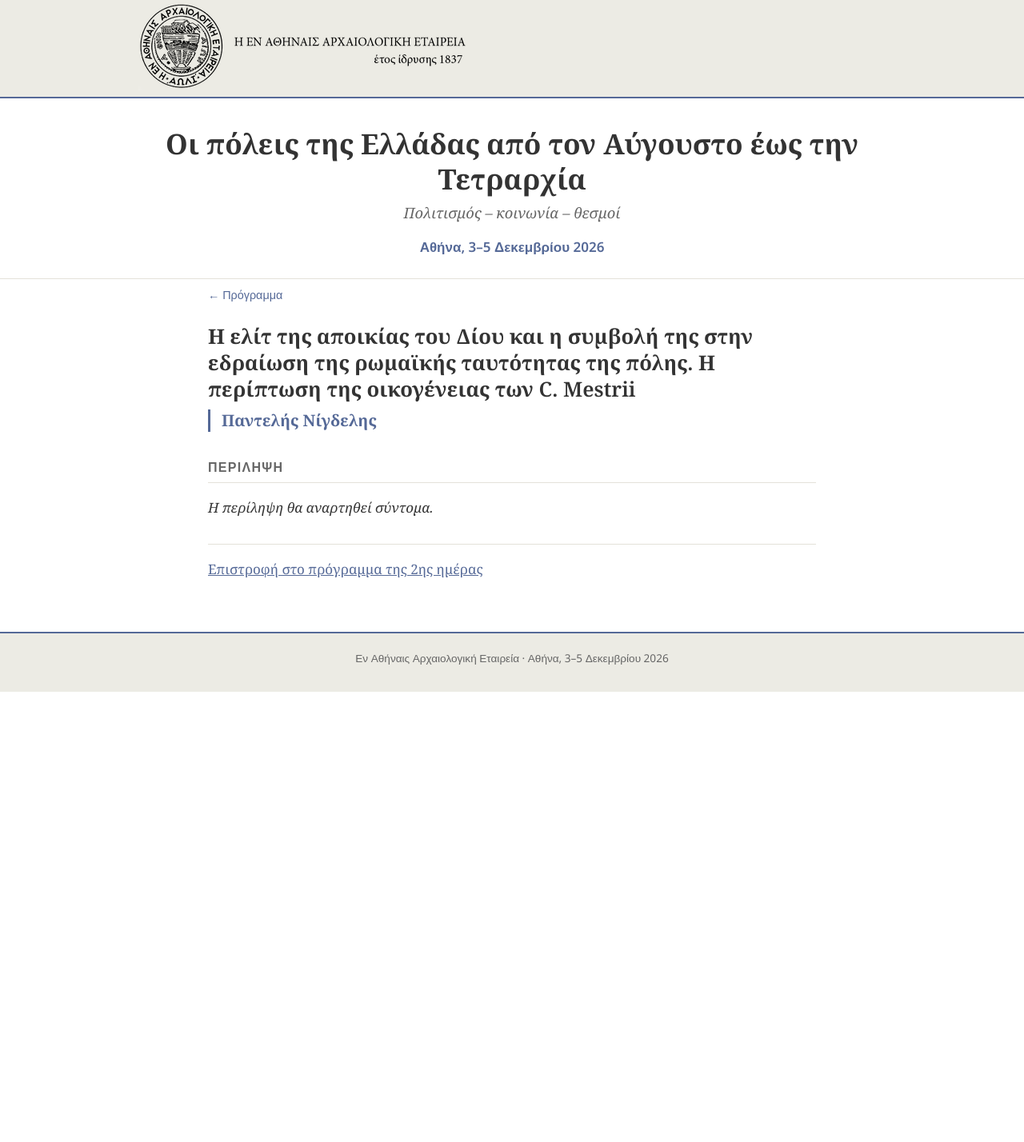
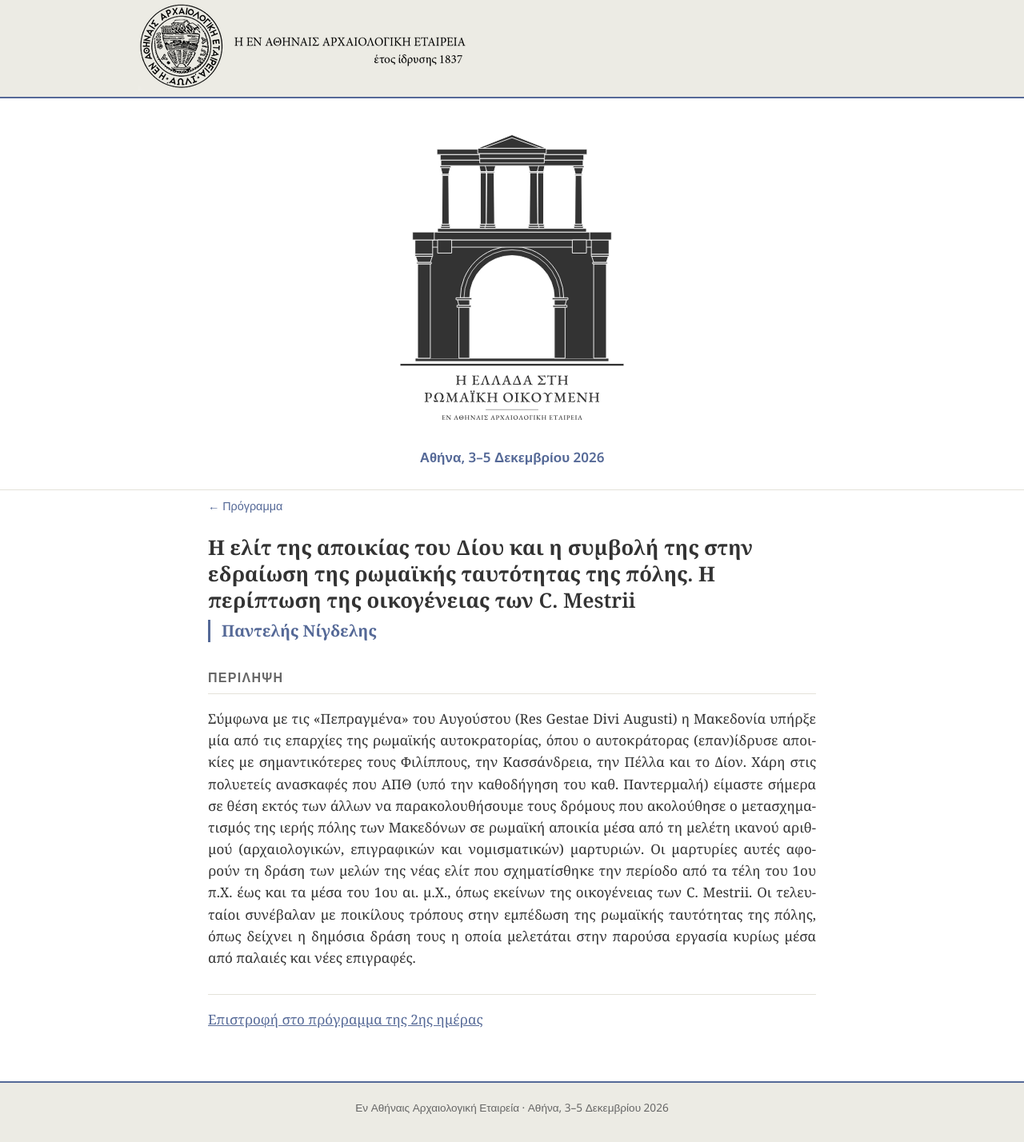
Before and after one commit to poleisinromangreece/programme, a Jekyll site: the page built from abstracts/Nigdelis.md, in a window 1280 px wide. Shown: the whole page at 80% size. Built offline with Jekyll 4.4.1, drawn with Linux system fonts in a browser that asks for light colours; before the commit the page ends 900 px from its top, so only the background shows below that.

Commit message:
Final programme

```diff
--- a/_layouts/default.html
+++ b/_layouts/default.html
@@ -21,8 +21,9 @@
 
   <section class="conf-head">
     <div class="wrap">
-      <a class="site-title" href="{{ '/' | relative_url }}">{{ site.title }}</a>
-      <p class="subtitle">{{ site.subtitle }}</p>
+      <a class="conference-logo" href="{{ '/' | relative_url }}">
+        <img src="{{ '/assets/images/arch_logo_dark-gray.svg' | relative_url }}" width="760" height="971" alt="{{ site.title | escape }} — {{ site.subtitle | escape }}">
+      </a>
       <p class="place-date">{{ site.place_date }}</p>
       {% if page.url == '/' %}
       <p class="venue">
--- a/abstracts/Nigdelis.md
+++ b/abstracts/Nigdelis.md
@@ -6,7 +6,7 @@
 ---
 ## Περίληψη
 
-*Η περίληψη θα αναρτηθεί σύντομα.*
+Σύμφωνα με τις «Πεπραγμένα» του Αυγούστου (Res Gestae Divi Augusti) η Μακεδονία υπήρξε μία από τις επαρχίες της ρωμαϊκής αυτοκρατορίας, όπου ο αυτοκράτoρας (επαν)ίδρυσε αποικίες με σημαντικότερες τους Φιλίππους, την Κασσάνδρεια, την Πέλλα και το Δίον. Χάρη στις πολυετείς ανασκαφές που ΑΠΘ (υπό την καθοδήγηση του καθ. Παντερμαλή) είμαστε σήμερα σε θέση εκτός των άλλων να παρακολουθήσουμε τους δρόμους που ακολούθησε ο μετασχηματισμός της ιερής πόλης των Μακεδόνων σε ρωμαϊκή αποικία μέσα από τη μελέτη ικανού αριθμού (αρχαιολογικών, επιγραφικών και νομισματικών) μαρτυριών. Οι μαρτυρίες αυτές αφορούν τη δράση των μελών της νέας ελίτ που σχηματίσθηκε την περίοδο από τα τέλη του 1ου π.Χ. έως και τα μέσα του 1ου αι. μ.Χ., όπως εκείνων της οικογένειας των C. Mestrii. Οι τελευταίοι συνέβαλαν με ποικίλους τρόπους στην εμπέδωση της ρωμαϊκής ταυτότητας της πόλης, όπως δείχνει η δημόσια δράση τους η οποία μελετάται στην παρούσα εργασία κυρίως μέσα από παλαιές και νέες επιγραφές.
 
 ---
 [Επιστροφή στο πρόγραμμα της 2ης ημέρας]({{ site.baseurl }}/#day-2)
--- a/assets/css/style.css
+++ b/assets/css/style.css
@@ -190,3 +190,7 @@
 .venue-map p { margin: 8px 0 14px; }
 .venue-map iframe { width: 100%; height: 420px; border: 1px solid var(--rule); display: block; }
 @media (max-width: 640px) { .venue-map iframe { height: 300px; } }
+
+/* Conference identity */
+.conference-logo { display: inline-block; max-width: 100%; line-height: 0; }
+.conference-logo img { display: block; width: auto; height: auto; max-width: 100%; max-height: 380px; margin: 0 auto; }
```
Also changed, not shown: _build/build.py (+4 -4 lines), abstracts/Karvonis.md (deleted, +0 -12 lines), abstracts/Tsouli_et_al.md (added, +12 -0 lines), index.md (+17 -17 lines), assets/images/arch_logo_dark-gray.svg (added).
